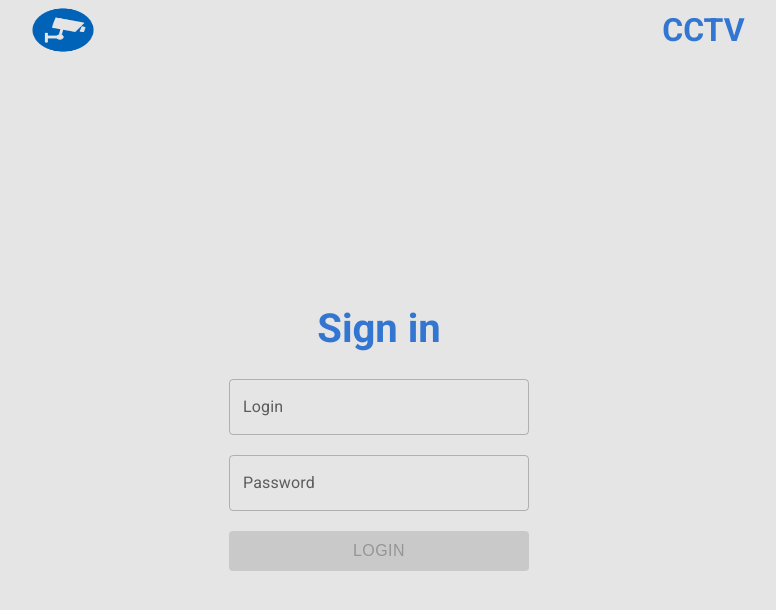
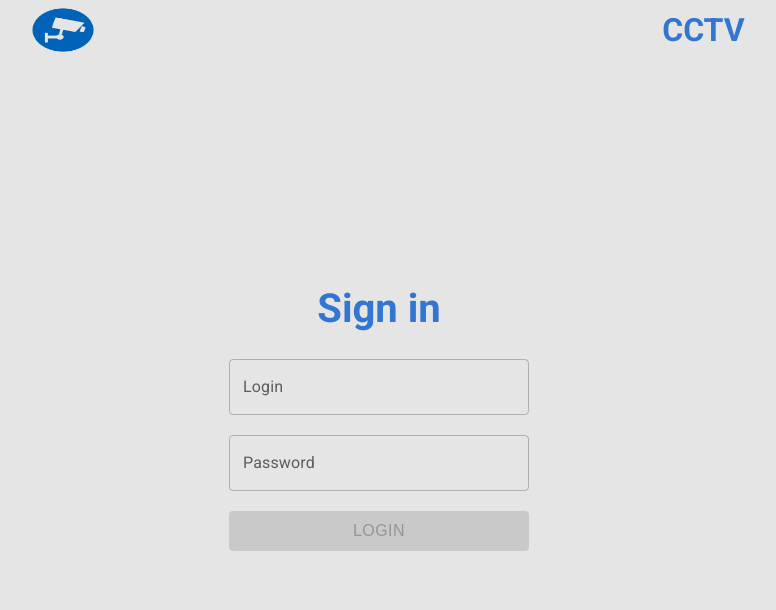
Before and after one commit to sersldmir/hack_2022, a React (Create React App) app in the folder hack2022-frontend/: page /cctv in a window 1280 px wide. Shown: the top 610 px of the page, without its empty margins (261-1037 px from the left). Built offline with nearby package versions, Linux system fonts and the light colour scheme.

Commit message:
adjusted size of authorization page

```diff
--- a/hack2022-frontend/src/Components/Authorization/Authorization.module.scss
+++ b/hack2022-frontend/src/Components/Authorization/Authorization.module.scss
@@ -1,7 +1,7 @@
 @import "../../styles/variables.scss";
 
 .authWrapper {
-  height: calc(100vh - 40px);
+  height: calc(100vh - 80px);
   display: flex;
   align-items: center;
   justify-content: center;
```
